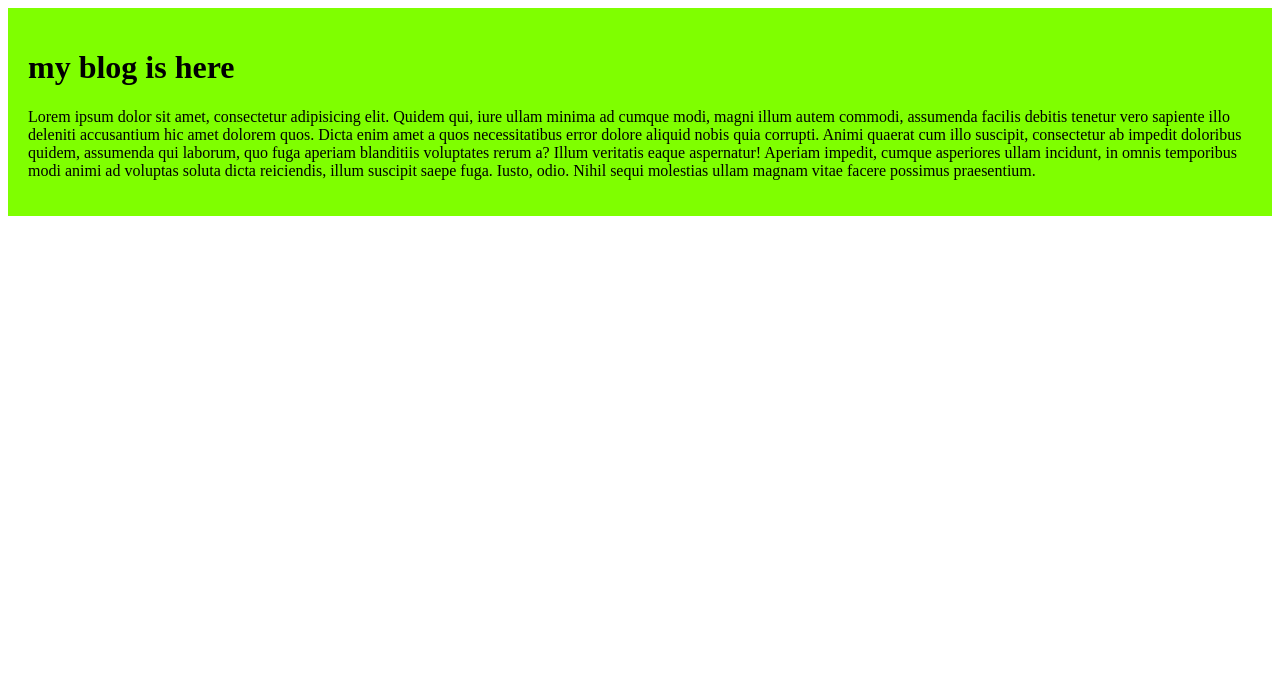
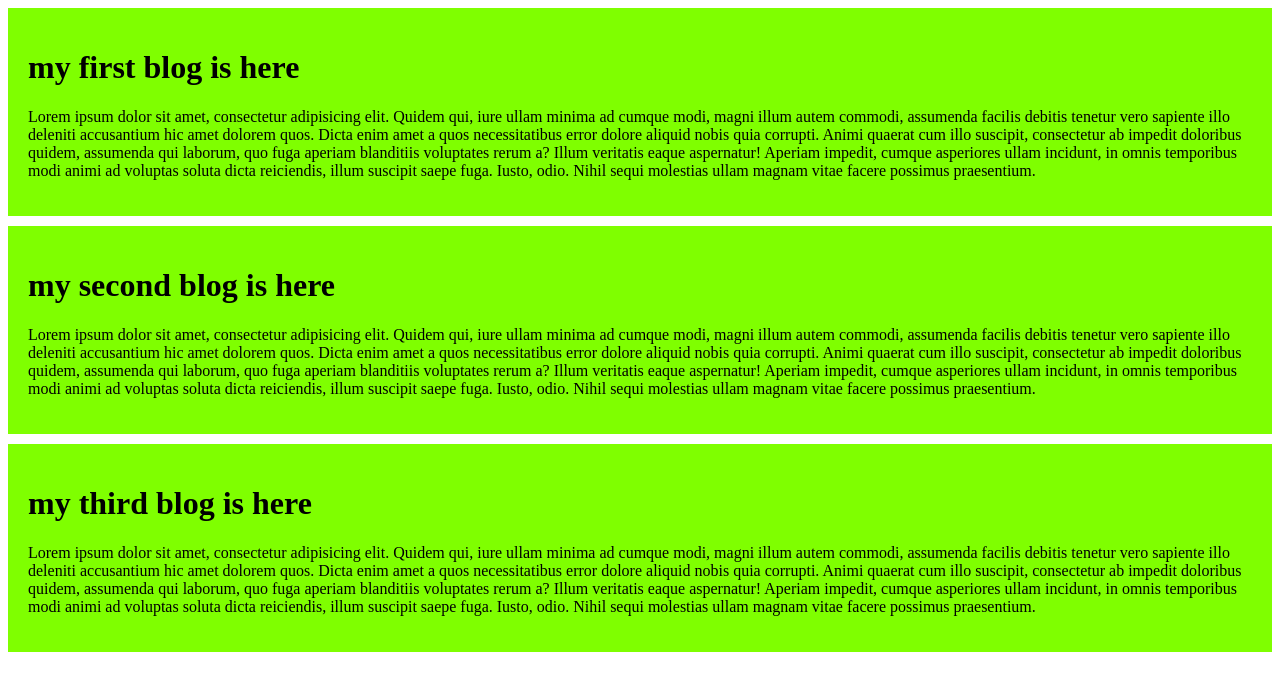
Before and after one commit to jubaeddddd/my-blog-git, a plain HTML site: page index.html in a window 1280 px wide. Drawn offline with Linux system fonts and the light colour scheme.

Commit message:
first commit

```diff
--- a/index.html
+++ b/index.html
@@ -8,7 +8,15 @@
 </head>
 <body>
     <div>
-        <h1>my blog is here</h1>
+        <h1>my first blog is here</h1>
+        <p>Lorem ipsum dolor sit amet, consectetur adipisicing elit. Quidem qui, iure ullam minima ad cumque modi, magni illum autem commodi, assumenda facilis debitis tenetur vero sapiente illo deleniti accusantium hic amet dolorem quos. Dicta enim amet a quos necessitatibus error dolore aliquid nobis quia corrupti. Animi quaerat cum illo suscipit, consectetur ab impedit doloribus quidem, assumenda qui laborum, quo fuga aperiam blanditiis voluptates rerum a? Illum veritatis eaque aspernatur! Aperiam impedit, cumque asperiores ullam incidunt, in omnis temporibus modi animi ad voluptas soluta dicta reiciendis, illum suscipit saepe fuga. Iusto, odio. Nihil sequi molestias ullam magnam vitae facere possimus praesentium.</p>
+    </div>
+    <div>
+        <h1>my second blog is here</h1>
+        <p>Lorem ipsum dolor sit amet, consectetur adipisicing elit. Quidem qui, iure ullam minima ad cumque modi, magni illum autem commodi, assumenda facilis debitis tenetur vero sapiente illo deleniti accusantium hic amet dolorem quos. Dicta enim amet a quos necessitatibus error dolore aliquid nobis quia corrupti. Animi quaerat cum illo suscipit, consectetur ab impedit doloribus quidem, assumenda qui laborum, quo fuga aperiam blanditiis voluptates rerum a? Illum veritatis eaque aspernatur! Aperiam impedit, cumque asperiores ullam incidunt, in omnis temporibus modi animi ad voluptas soluta dicta reiciendis, illum suscipit saepe fuga. Iusto, odio. Nihil sequi molestias ullam magnam vitae facere possimus praesentium.</p>
+    </div>
+    <div>
+        <h1>my third blog is here</h1>
         <p>Lorem ipsum dolor sit amet, consectetur adipisicing elit. Quidem qui, iure ullam minima ad cumque modi, magni illum autem commodi, assumenda facilis debitis tenetur vero sapiente illo deleniti accusantium hic amet dolorem quos. Dicta enim amet a quos necessitatibus error dolore aliquid nobis quia corrupti. Animi quaerat cum illo suscipit, consectetur ab impedit doloribus quidem, assumenda qui laborum, quo fuga aperiam blanditiis voluptates rerum a? Illum veritatis eaque aspernatur! Aperiam impedit, cumque asperiores ullam incidunt, in omnis temporibus modi animi ad voluptas soluta dicta reiciendis, illum suscipit saepe fuga. Iusto, odio. Nihil sequi molestias ullam magnam vitae facere possimus praesentium.</p>
     </div>
 </body>
--- a/styles/blog.css
+++ b/styles/blog.css
@@ -1,4 +1,5 @@
 div{
     background-color: chartreuse;
     padding: 20px;
+    margin-bottom: 10px;
 }
```
